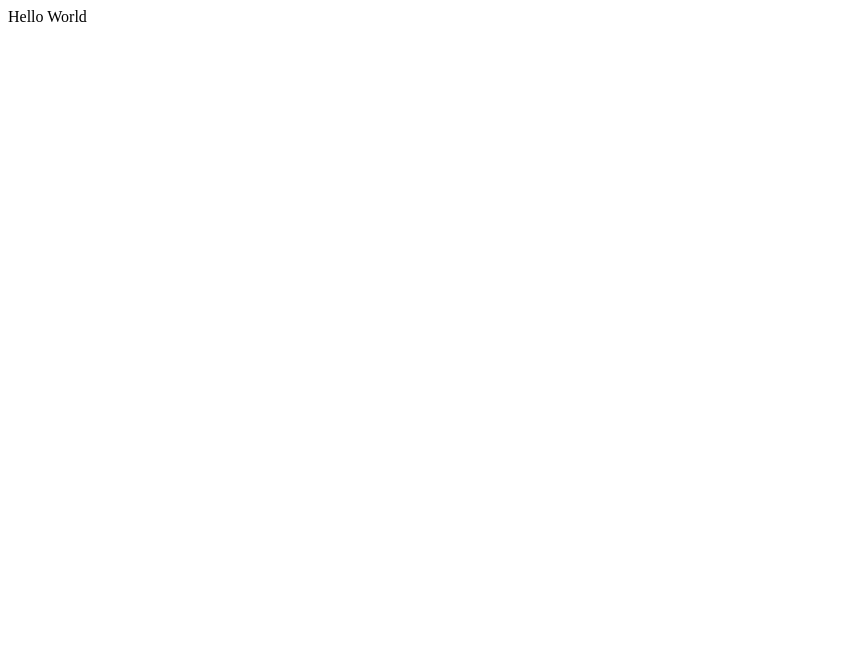
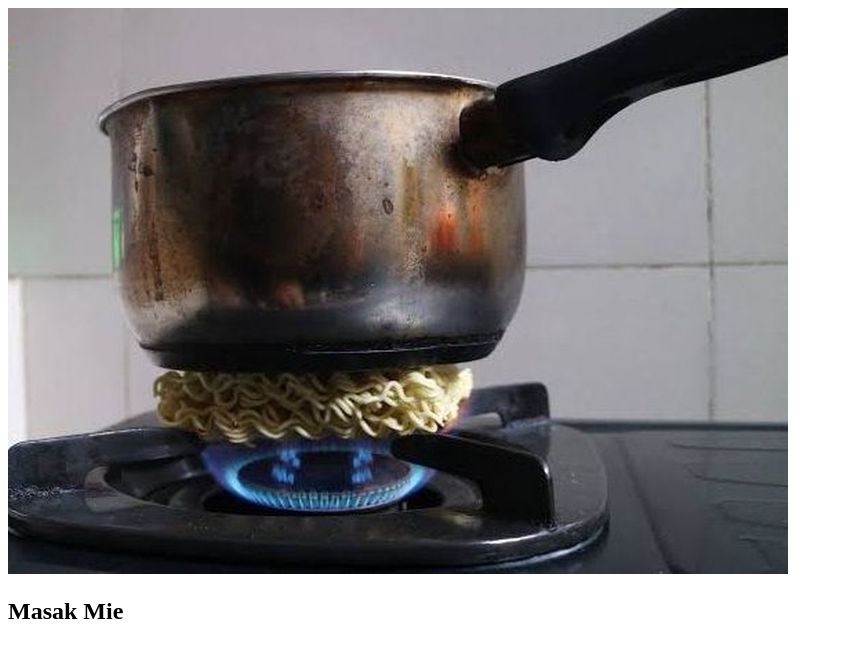
Before and after one commit to adnanabdur/my-repo-from-remote, a plain HTML site: page index.html in a window 1280 px wide. Shown: the whole page, without its empty margins (0-843 px from the left). Drawn offline with Linux system fonts and the light colour scheme.

Commit message:
Change Hello World with img and h2 to display simple profile data. Image file added in the folder images and used as resource in the img element in index.html file

```diff
--- a/index.html
+++ b/index.html
@@ -4,7 +4,10 @@
     </head>
 
     <body>
-        Hello World
+        <div>
+            <img src="images/masakmie.jpeg" alt="profile image" />
+            <h2>Masak Mie</h2>
+        </div>
     </body>
 </html>
 </html>
```
Also changed, not shown: images/masakmie.jpeg (added).
